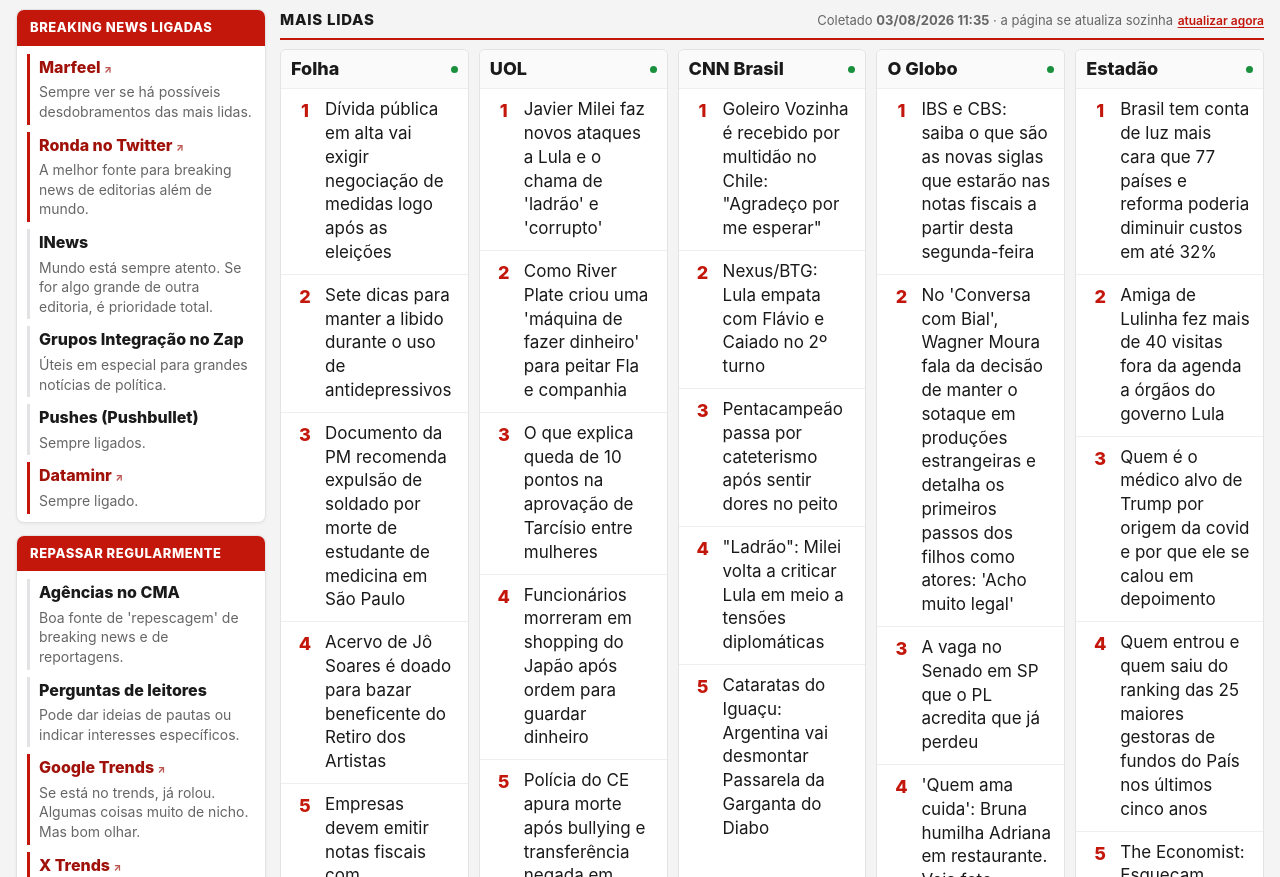
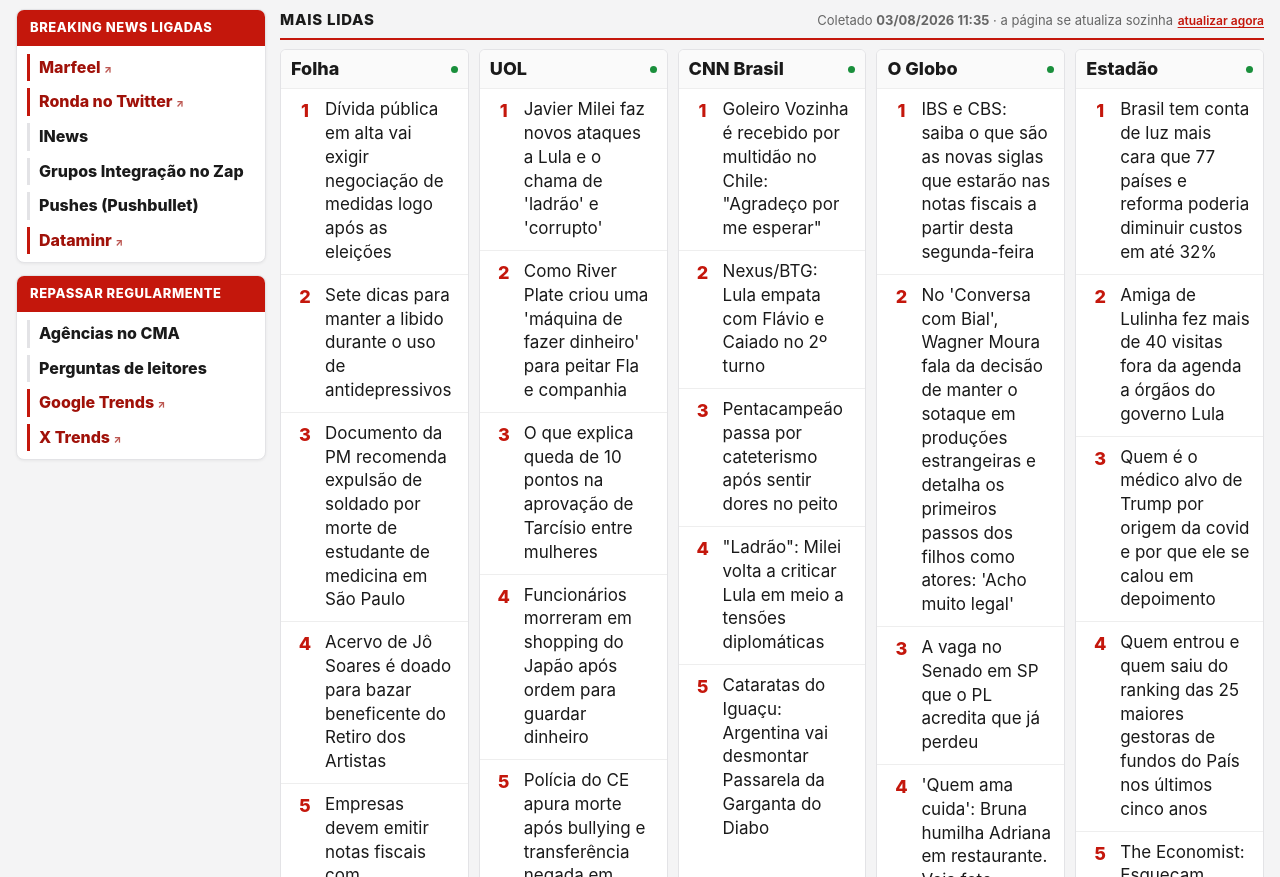
Before and after one commit to g1audiencia/mais-lidas, a plain HTML site: page index.html in a window 1280 px wide. Shown: the part 45-922 px from the top of the page. Drawn offline with Linux system fonts and the light colour scheme.

Commit message:
index.html

```diff
--- a/index.html
+++ b/index.html
@@ -87,27 +87,21 @@
         <div class="panel__body">
           <div class="tool tool--link">
             <div class="tool__name"><a href="https://hub.marfeel.com/compass/editorial?schedule.period=preset&schedule.preset=realtime&selectedMetrics%5B0%5D=hits%3A%3AcurrentTraffic" target="_blank">Marfeel <span class="ext">↗</span></a></div>
-            <div class="tool__desc">Sempre ver se há possíveis desdobramentos das mais lidas.</div>
           </div>
           <div class="tool tool--link">
             <div class="tool__name"><a href="https://x.com/i/lists/1926020622871584983" target="_blank">Ronda no Twitter <span class="ext">↗</span></a></div>
-            <div class="tool__desc">A melhor fonte para breaking news de editorias além de mundo.</div>
           </div>
           <div class="tool">
             <div class="tool__name">INews</div>
-            <div class="tool__desc">Mundo está sempre atento. Se for algo grande de outra editoria, é prioridade total.</div>
           </div>
           <div class="tool">
             <div class="tool__name">Grupos Integração no Zap</div>
-            <div class="tool__desc">Úteis em especial para grandes notícias de política.</div>
           </div>
           <div class="tool">
             <div class="tool__name">Pushes (Pushbullet)</div>
-            <div class="tool__desc">Sempre ligados.</div>
           </div>
           <div class="tool tool--link">
             <div class="tool__name"><a href="http://news.dataminr.com/app/dashboard" target="_blank">Dataminr <span class="ext">↗</span></a></div>
-            <div class="tool__desc">Sempre ligado.</div>
           </div>
         </div>
       </div>
@@ -116,19 +110,15 @@
         <div class="panel__body">
           <div class="tool">
             <div class="tool__name">Agências no CMA</div>
-            <div class="tool__desc">Boa fonte de 'repescagem' de breaking news e de reportagens.</div>
           </div>
           <div class="tool">
             <div class="tool__name">Perguntas de leitores</div>
-            <div class="tool__desc">Pode dar ideias de pautas ou indicar interesses específicos.</div>
           </div>
           <div class="tool tool--link">
             <div class="tool__name"><a href="https://trends.google.com.br/trending?geo=BR&hours=4&status=active&sort=search-volume" target="_blank">Google Trends <span class="ext">↗</span></a></div>
-            <div class="tool__desc">Se está no trends, já rolou. Algumas coisas muito de nicho. Mas bom olhar.</div>
           </div>
           <div class="tool tool--link">
             <div class="tool__name"><a href="https://x.com/i/trends" target="_blank">X Trends <span class="ext">↗</span></a></div>
-            <div class="tool__desc">Tem manipulação política e de fãs. Também puxa para nicho. Mas bom olhar.</div>
           </div>
         </div>
       </div>
```
